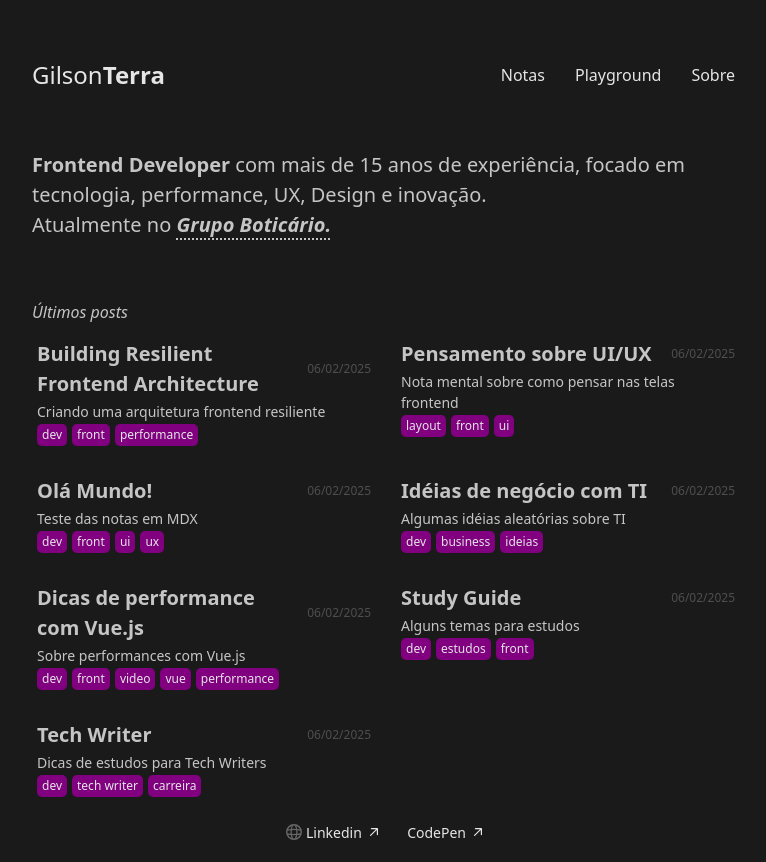
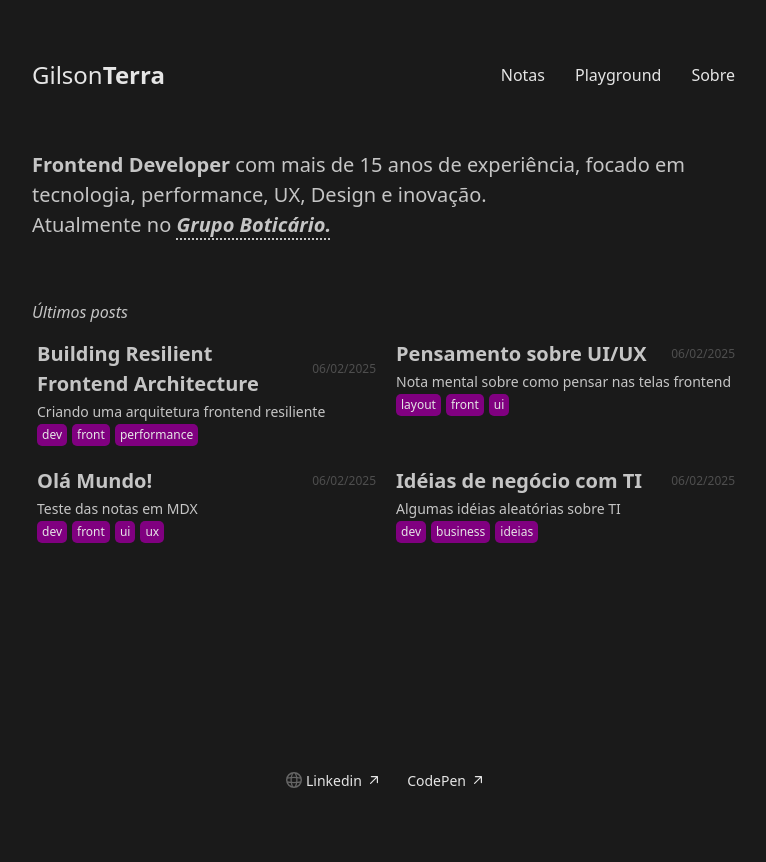
Before and after one commit to gilsonterra/gilsonterra.github.io, a Next.js app: page / in a window 1280 px wide. Shown: the whole page, without its empty margins (254-1020 px from the left). After the commit the page ends 820 px from the top, so only its background shows below. Built offline with nearby package versions, Linux system fonts and the light colour scheme.

Commit message:
feat: ajuste no blog

```diff
--- a/src/app/components/Footer/style.css
+++ b/src/app/components/Footer/style.css
@@ -3,6 +3,7 @@
   gap: 5px;
   align-items: center;
   justify-content: center;
+  padding: 40px 0;
 }
 
 .footer .footer-container {
--- a/src/app/components/Menu/components/MenuMobile/MenuMobile.tsx
+++ b/src/app/components/Menu/components/MenuMobile/MenuMobile.tsx
@@ -10,9 +10,11 @@ const MenuMobile: React.FC<MenuItems> = ({ items }) => {
   const [open, setOpen] = useState(false);
   const title = open ? "Fechar" : "Menu";
   const [bodyHeight, setBodyHeight] = useState<number>(0);
+  const [bodyWidth, setBodyWidth] = useState<number>(0);
 
   useEffect(() => {
     setBodyHeight(document.documentElement.scrollHeight);
+    setBodyWidth(document.documentElement.scrollWidth);
   }, []);
 
   return (
@@ -31,7 +33,12 @@ const MenuMobile: React.FC<MenuItems> = ({ items }) => {
       </button>
 
       {open && (
-        <ul style={{ height: open ? bodyHeight : "auto" }}>
+        <ul
+          style={{
+            height: open ? bodyHeight : "auto",
+            width: open ? bodyWidth : "auto",
+          }}
+        >
           {items?.map((item) => (
             <li key={`menu-${item.href}`}>
               <Link
--- /dev/null
+++ b/src/app/components/Notes/Notes.tsx
@@ -0,0 +1,21 @@
+import { Frontmatter } from "@/app/types/content";
+import NoteItem from "../NoteItem/NoteItem";
+import "./styles.css";
+
+type NotesProps = {
+  notes: { filename: string; frontmatter: Frontmatter }[];
+};
+
+const Notes: React.FC<NotesProps> = ({ notes }) => {
+  return (
+    <ul className="notes-container">
+      {notes.map(({ filename, frontmatter }) => (
+        <li key={filename}>
+          <NoteItem {...frontmatter} filename={filename} />
+        </li>
+      ))}
+    </ul>
+  );
+};
+
+export default Notes;
--- /dev/null
+++ b/src/app/components/Notes/styles.css
@@ -0,0 +1,16 @@
+@media (min-width: 768px) {
+  .notes-container {
+    grid-template-columns: repeat(2, 1fr);
+  }
+}
+
+@media (max-width: 769px) {
+  .notes-container {
+    grid-template-columns: 1fr;
+  }
+}
+
+.notes-container {
+  display: grid;
+  gap: 10px;
+}
--- a/src/app/page.tsx
+++ b/src/app/page.tsx
@@ -1,8 +1,8 @@
-import NoteItem from "./components/NoteItem/NoteItem";
+import Notes from "./components/Notes/Notes";
 import { getFilesWithMetadata } from "./utils/content";
 
 export default function Home() {
-  const filenames = getFilesWithMetadata();
+  const filenames = getFilesWithMetadata().slice(0, 4);
 
   return (
     <div
@@ -42,19 +42,7 @@ export default function Home() {
         >
           Últimos posts
         </h2>
-        <ul
-          style={{
-            display: "grid",
-            gap: "20px",
-            gridTemplateColumns: "repeat(2, 1fr)",
-          }}
-        >
-          {filenames.map(({ filename, frontmatter }) => (
-            <li key={filename}>
-              <NoteItem {...frontmatter} filename={filename} />
-            </li>
-          ))}
-        </ul>
+        <Notes notes={filenames} />
       </div>
     </div>
   );
```
Also changed, not shown: src/app/notas/page.tsx (+2 -14 lines).
